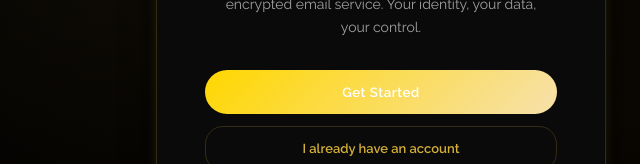
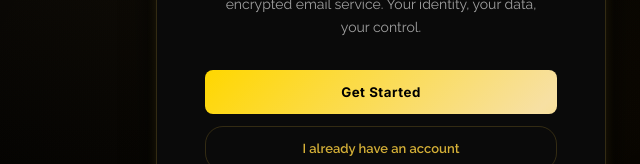
Before and after one commit to joshitha-bn/dmail-secure, a Next.js app in the folder frontend/: page / in a window 1280 px wide. Shown: the part 404-568 px from the top of the page, without its empty margins (259-899 px from the left). Built offline with nearby package versions, Linux system fonts and the light colour scheme.

Commit message:
style: fix primary button contrast and border radius

```diff
--- a/frontend/src/app/globals.css
+++ b/frontend/src/app/globals.css
@@ -400,11 +400,11 @@ body {
   padding: 11px 28px;
   background: linear-gradient(135deg, var(--gold-rich) 0%, var(--gold-light) 50%, var(--gold-rich) 100%);
   background-size: 200% auto;
-  color: #fff;
+  color: #000000; /* Dark text for high contrast on gold */
   border: none;
-  border-radius: 25px;
+  border-radius: 8px; /* Modern square-rounded corners */
   font-weight: 700;
-  font-family: 'Raleway', sans-serif;
+  font-family: 'Inter', sans-serif;
   letter-spacing: 0.5px;
   cursor: pointer;
   transition: background-position 0.4s, box-shadow 0.3s, transform 0.15s;
```
